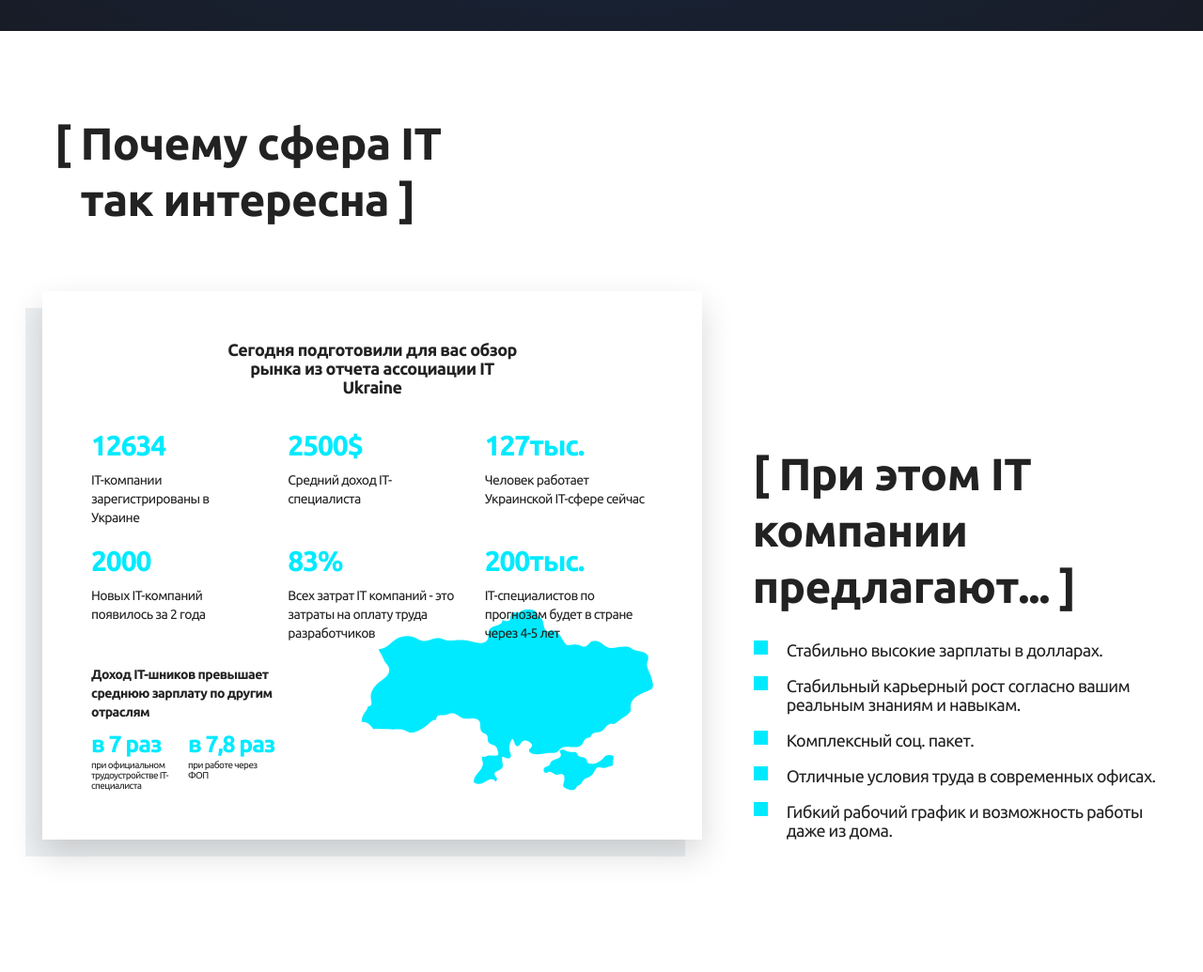
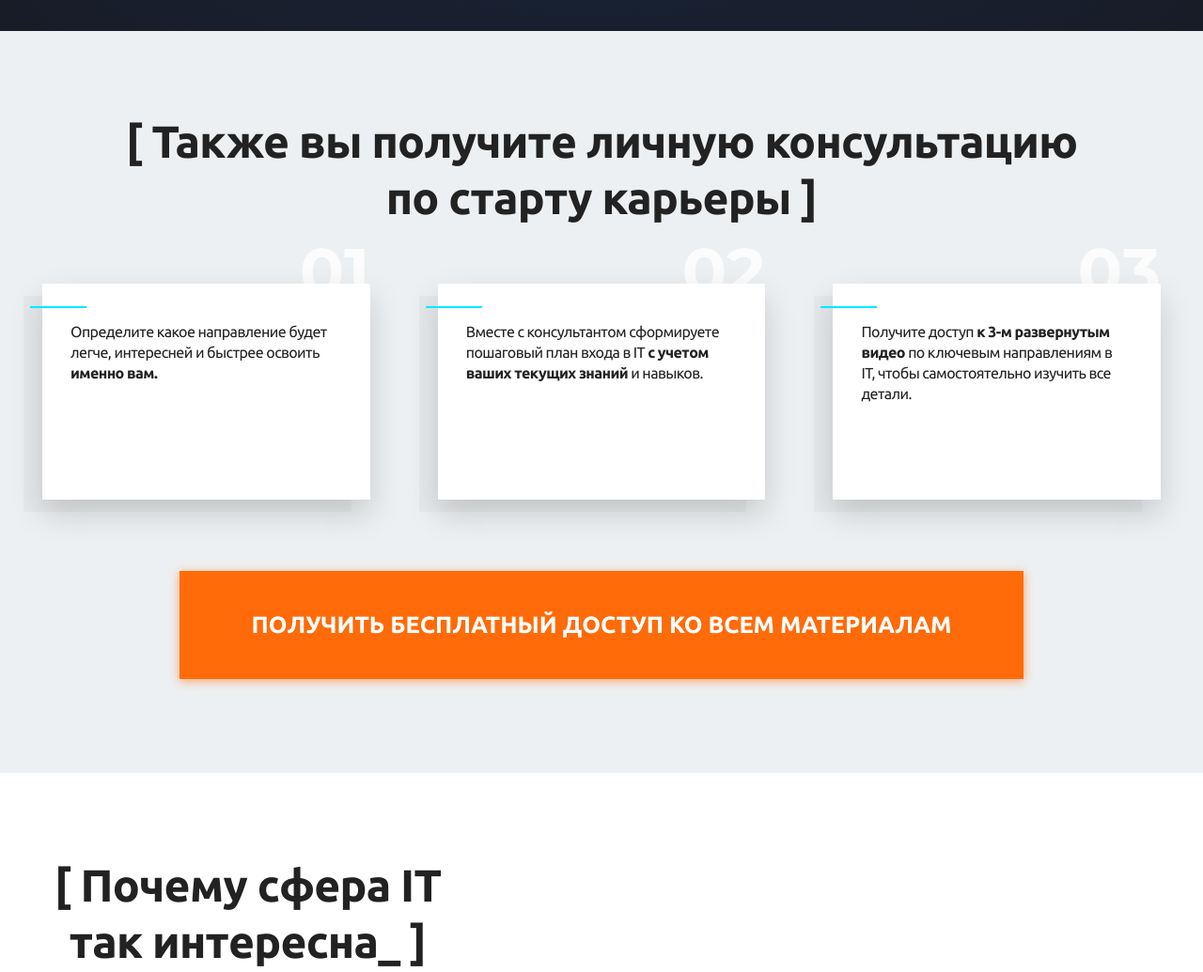
Before and after one commit to Ponomarov-Vadim/landing_page_GO_IT, a website: page src/index.html in a window 1280 px wide. Shown: the part 920-1955 px from the top of the page at 94% size. Drawn offline with nearby package versions, Linux system fonts and the light colour scheme; files that its build step writes are made by us from their sources.

Commit message:
completed section question-it

```diff
--- a/src/index.html
+++ b/src/index.html
@@ -81,10 +81,55 @@
     </header>
 
     <main>
+      <section class="questions-it">
+        <h2 class="questions-it__headline">
+          [ Также вы получите личную консультацию по старту карьеры ]
+        </h2>
+        <div class="wrapper">
+          <div class="questions-it__box">
+            <div class="questions-it__box-numbers">
+              <p>01</p>
+              <div class="questions-it__box-numbers-cart">
+                <p>
+                  Определите какое направление будет легче, интересней и быстрее
+                  освоить <span>именно вам.</span>
+                </p>
+              </div>
+            </div>
+
+            <div class="questions-it__box-numbers">
+              <p>02</p>
+              <div class="questions-it__box-numbers-cart">
+                <p>
+                  Вместе с консультантом сформируете пошаговый план входа в IT
+                  <span>с учетом ваших текущих знаний</span> и навыков.
+                </p>
+              </div>
+            </div>
+
+            <div class="questions-it__box-numbers">
+              <p>03</p>
+              <div class="questions-it__box-numbers-cart">
+                <p>
+                  Получите доступ <span>к 3-м развернутым видео</span> по
+                  ключевым направлениям в IT, чтобы самостоятельно изучить все
+                  детали.
+                </p>
+              </div>
+            </div>
+          </div>
+          <div class="questions-it__box-btn">
+            <button class="questions-it__box-btn-button">
+              Получить бесплатный доступ ко всем материалам
+            </button>
+          </div>
+        </div>
+      </section>
+
       <section class="it-area wrapper">
         <div class="it-area__overview">
           <h2 class="it-area__overview-headline">
-            [ Почему сфера IT так интересна ]
+            [ Почему сфера IT так интересна_ ]
           </h2>
           <div class="it-area__overview-market--overlay">
             <div class="it-area__overview-market">
@@ -227,8 +272,5 @@
         </div>
       </div>
     </footer>
-    <!-- Сюда будет всталена ссылка на файл скриптов -->
-    <!-- inject:js -->
-    <!-- endinject -->
   </body>
 </html>
--- /dev/null
+++ b/src/sass/components/questions-it.scss
@@ -0,0 +1,165 @@
+.questions-it {
+  background-color: $secondary-white-bg-color;
+
+  &__headline {
+    margin: 0;
+    padding: 35px 38px;
+    text-align: center;
+    color: $primary-black-h2-color;
+    @extend %headline-h2;
+  }
+
+  &__box {
+    &-numbers {
+      @extend %numbers-it-questions;
+      width: 225px;
+      min-height: 265px;
+      color: $numbers-color;
+      text-align: right;
+      position: relative;
+      margin: 0 auto;
+      margin-bottom: 3px;
+
+      p {
+        margin: 0;
+      }
+
+      &-cart {
+        min-height: 230px;
+        box-shadow: 0 15px 32px rgba(0, 0, 0, 0.16), -20px 13px 0px #e6e9eb;
+        background-color: $primary-white-color;
+        margin: 0 auto;
+        position: absolute;
+        padding: 40px 40px 0 30px;
+        top: 35px;
+
+        &::before {
+          content: '';
+          display: block;
+          width: 60px;
+          height: 2px;
+          background-color: $primary-colorful-color;
+          position: absolute;
+          top: 24px;
+          left: -13px;
+        }
+
+        p {
+          @extend %text-regular-14px;
+          font-size: 16px;
+          color: $primary-black-h2-color;
+          line-height: 22px;
+          margin: 0;
+          text-align: left;
+
+          span {
+            font-weight: 700;
+          }
+        }
+      }
+    }
+  }
+
+  &__box-btn {
+    text-align: center;
+
+    &-button {
+      @extend %button-style;
+      padding: 26px 20px;
+      margin-top: 34px;
+      margin-bottom: 38px;
+    }
+  }
+}
+
+@media screen and (min-width: 768px) {
+  .questions-it {
+    .wrapper {
+      width: 100%;
+    }
+
+    &__headline {
+      font-size: 30px;
+      line-height: 40px;
+      padding: 50px 120px 9px;
+    }
+
+    &__box {
+      display: flex;
+      justify-content: space-between;
+      margin: 0 26px;
+      margin-bottom: 39px;
+
+      &-numbers {
+        width: 29.29%;
+        min-height: 283px;
+        font-size: 70px;
+        margin: 0;
+
+        &-cart {
+          top: 53px;
+
+          p {
+            font-size: 16px;
+            line-height: 22px;
+          }
+        }
+      }
+    }
+
+    &__box-btn-button {
+      padding: 26px 28px;
+      font-size: 18px;
+      margin: 0;
+      margin-bottom: 60px;
+    }
+  }
+}
+
+@media screen and (min-width: 1208px) {
+  .questions-it {
+    .wrapper {
+      width: 1190px;
+      margin: 0 auto;
+    }
+
+    &__headline {
+      font-size: 48px;
+      line-height: 60px;
+      padding-top: 87px;
+    }
+
+    &__box {
+      margin: 0;
+      margin-bottom: 76px;
+
+      &__numbers {
+        min-height: 440px;
+        width: 29.41%;
+        font-size: 150px;
+        margin: 0;
+
+        &-cart {
+          min-height: 335px;
+          padding: 66px 30px 54px;
+          top: 105px;
+
+          &::before {
+            top: 44px;
+          }
+
+          p {
+            font-size: 18px;
+            line-height: 35px;
+          }
+        }
+      }
+    }
+
+    &__box-btn-button {
+      padding: 43px 77px;
+      font-size: 25px;
+      margin-bottom: 100px;
+    }
+  }
+}
--- a/src/sass/helpers/placeholder.scss
+++ b/src/sass/helpers/placeholder.scss
@@ -20,6 +20,12 @@
   font-weight: 700;
   letter-spacing: -1.2px;
   line-height: 25px;
+}
+
+%numbers-it-questions {
+  font-family: $secondary-font-family;
+  font-size: 50px;
+  font-weight: 700;
 }
 
 %text-regular-14px {
--- a/src/sass/helpers/variables.scss
+++ b/src/sass/helpers/variables.scss
@@ -1,22 +1,26 @@
-$primary-white-bg-color: #ffffff;
+$primary-white-bg-color: #fff;
 $primary-black-bg-color: #181c27;
 $secondary-white-bg-color: #edf0f2;
 
-$primary-white-color: #ffffff;
+$primary-white-color: #fff;
 $secondary-white-color: #a2a2a2;
 $third-white-color: #dbdbdb;
 
 $primary-colorful-color: #00eaff;
 $secondary-colorful-color: #f9ae23;
 
-$primary-black-color: #000000;
-$primary-black-h2-color: #222222;
+$primary-black-color: #000;
+$primary-black-h2-color: #222;
 $secondary-black-color: #5d6066;
 
 $primary-button-color: #ff6b08;
 
 $primary-border-color: #525252;
 
+$numbers-color: #fbfcfb;
+
 $primary-box-shadow-color: rgba(121, 139, 188, 0.48);
 
 $primary-font-family: "Ubuntu", sans-serif;
+
+$secondary-font-family: 'Montserrat', sans-serif;
--- a/src/sass/main.scss
+++ b/src/sass/main.scss
@@ -8,6 +8,7 @@
 @import "helpers/placeholder";
 @import "components/header-info";
 @import "components/request-form";
+@import "components/questions-it";
 @import "components/it-area";
 @import "components/footer";
 @import "components/find-your-way";
```
Also changed, not shown: src/sass/components/new-section.scss (deleted, +0 -17 lines).
